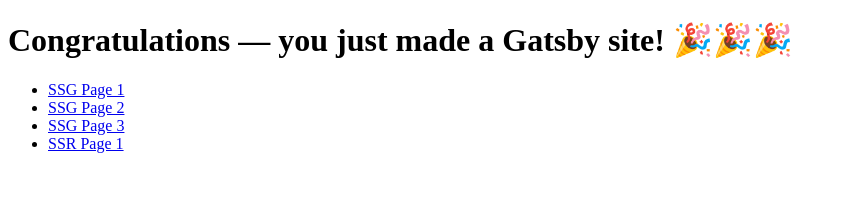
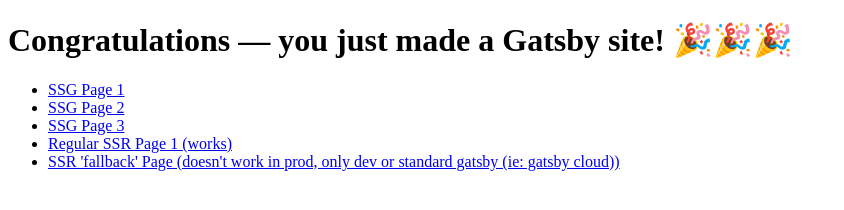
Before and after one commit to tsdexter/gatsby-fastify-ssrrepro, a Gatsby site: page / in a window 1280 px wide. Shown: the whole page, without its empty margins (0-844 px from the left). Built offline with nearby package versions, Linux system fonts and the light colour scheme; Gatsby itself is replaced by a stand-in of ours.

Commit message:
add link to bug

```diff
--- a/src/pages/index.tsx
+++ b/src/pages/index.tsx
@@ -5,7 +5,8 @@
   <li><Link to="/nested/page-1">SSG Page 1</Link></li>
   <li><Link to="/nested/page-2">SSG Page 2</Link></li>
   <li><Link to="/nested/page-3">SSG Page 3</Link></li>
-  <li><Link to="/ssr-page">SSR Page 1</Link></li>
+  <li><Link to="/ssr-page">Regular SSR Page 1 (works)</Link></li>
+  <li><Link to="/nested/fallback">SSR 'fallback' Page (doesn't work in prod, only dev or standard gatsby (ie: gatsby cloud))</Link></li>
 </ul>
 
 // markup
```
